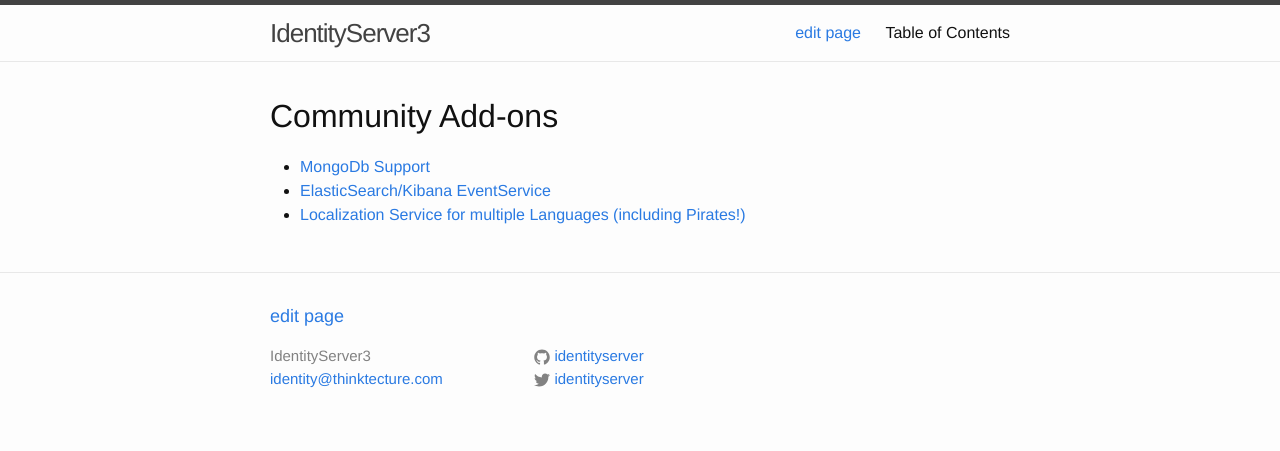
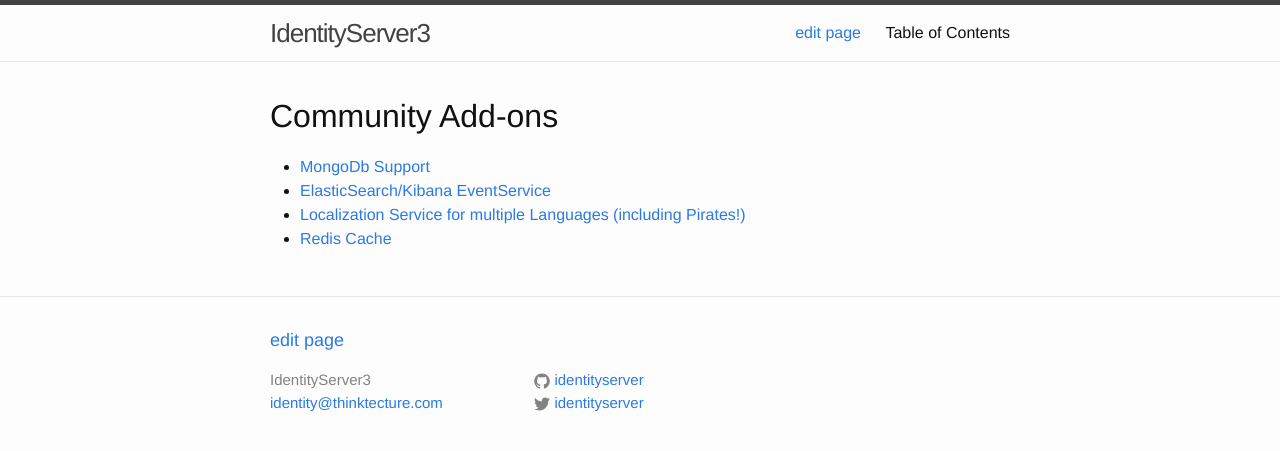
Before and after one commit to IdentityServer/Documentation, a Jekyll site: the page built from docs/resources/community.md, in a window 1280 px wide. Shown: the top 451 px of the page. Built offline with Jekyll 4.4.1, drawn with Linux system fonts in a browser that asks for light colours; Markdown is read by kramdown in place of the engine named in the settings.

Commit message:
Update community.md

```diff
--- a/docs/resources/community.md
+++ b/docs/resources/community.md
@@ -7,3 +7,4 @@
 * [MongoDb Support](https://github.com/jageall/IdentityServer.v3.MongoDb)
 * [ElasticSearch/Kibana EventService](https://github.com/nrkno/IdentityServer3.Contrib)
 * [Localization Service for multiple Languages (including Pirates!)](https://johnkors.github.io/IdentityServer3.Contrib.Localization/#/)
+* [Redis Cache](https://github.com/imperugo/Thinktecture.IdentityServer3.Cache.Redis)
```
